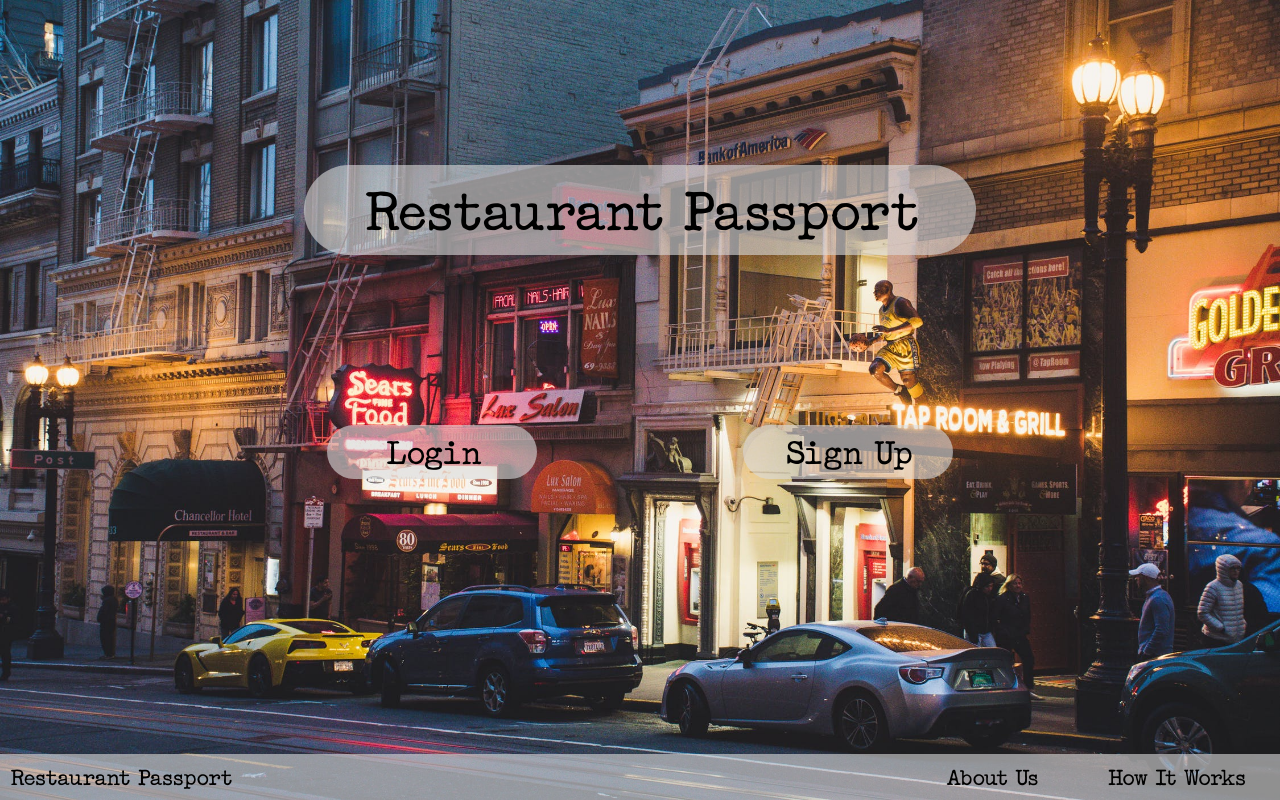
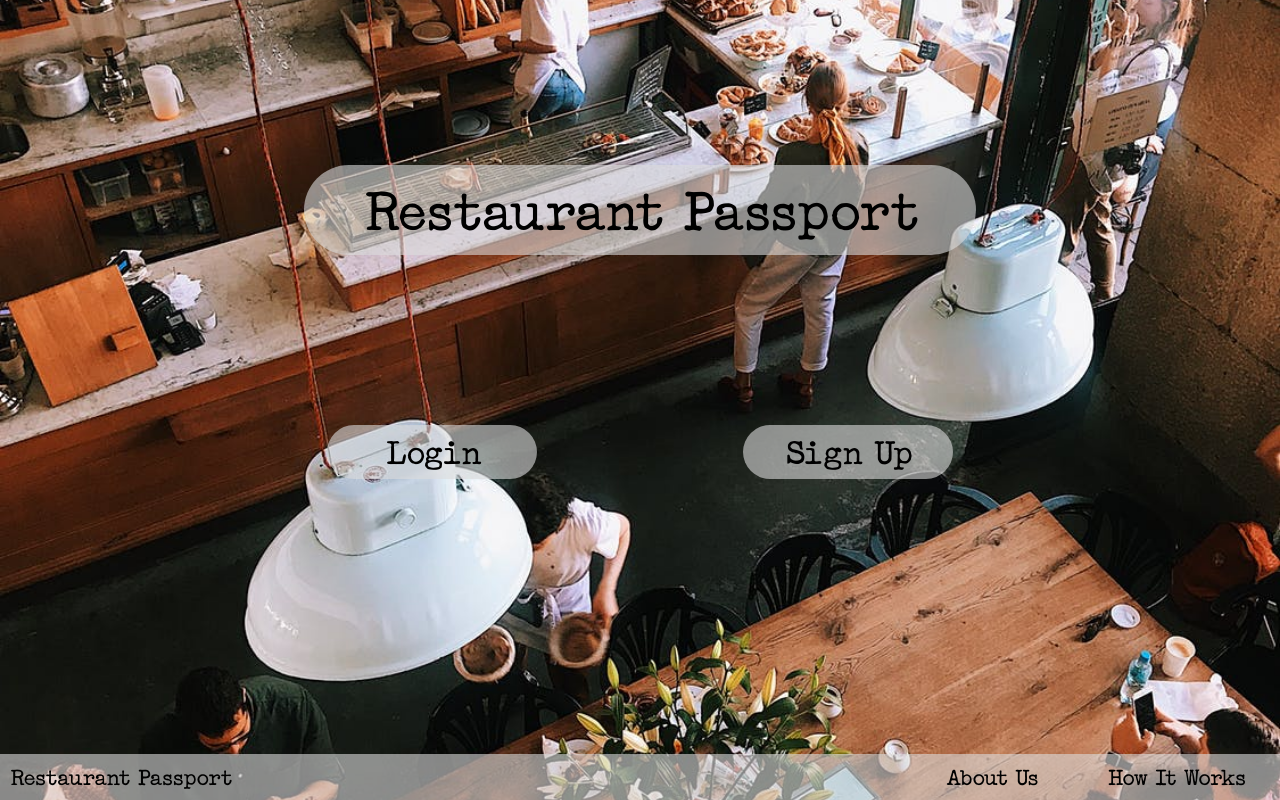
Before and after one commit to BW-Restaurant-Passport-4/UI-Restaurant-Passport, a plain HTML site: page index.html in a window 1280 px wide. Drawn offline with Linux system fonts and the light colour scheme; files whose address does not match are found by name.

Commit message:
added animation slide sow to front page

```diff
--- a/index.html
+++ b/index.html
@@ -9,6 +9,29 @@
     <link rel="stylesheet" href="passport-font-files/stylesheet.css" type="text/css"  />
 </head>
 <body class="bg landing-page-body">
+
+    <ul class="cb-slideshow">
+        <li>
+            <span>Image 01</span>
+        </li>
+        <li>
+            <span>Image 02</span>
+        </li>
+        <li>
+            <span>Image 03</span>
+        </li>
+        <li>
+            <span>Image 04</span>
+        </li>
+        <li>
+            <span>Image 05</span>
+        </li>
+        <li>
+            <span>Image 06</span>
+        </li>
+
+    </ul>
+    <div class="content-container">
     <div class="flex-container">
         <div class="container-landing">
                 <h1>Restaurant Passport</h1>
@@ -25,5 +48,6 @@
             <a href="description-page.html">How It Works</a>
         </div>
     </nav class>
+</div>
 </body>
 </html>
--- a/less/about-page.less
+++ b/less/about-page.less
@@ -1,3 +1,5 @@
+
+
 .about-container{
     width: 75%;
     margin: 0 auto;
--- a/less/animations.less
+++ b/less/animations.less
@@ -27,3 +27,11 @@
     from{background: #311D3F;}
     to{background: none;}
 }
+
+@keyframes image-animation{
+    0% { opacity: 0; animation-timing-function: ease-in; }
+    8% { opacity: 1; animation-timing-function: ease-out; }
+    17% { opacity: 1 }
+    25% { opacity: 0 }
+    100% { opacity: 0 }
+}
--- a/less/global.less
+++ b/less/global.less
@@ -5,7 +5,7 @@ html, body{
     box-sizing: border-box;
 }
 
-.bg {
+.bg{
     background-color: #311D3F;
 }
 
--- a/less/landing-page.less
+++ b/less/landing-page.less
@@ -1,10 +1,67 @@
 .landing-page-body{
 
+.cb-slideshow,
+.cb-slideshow:after {
+    position: fixed;
+    width: 100%;
+    height: 100%;
+    top: 0px;
+    left: 0px;
+    z-index: -1;
+}
+.cb-slideshow:after {
+    content: '';
+    background: transparent;
+}
+
+
+.cb-slideshow li span {
+    width: 100%;
+    height: 100%;
+    position: absolute;
+    top: 0px;
+    left: 0px;
+    color: transparent;
+    background-size: cover;
+    background-position: 50% 50%;
+    background-repeat: none;
+    opacity: 0;
+    z-index: 0;
+    animation: image-animation 36s linear infinite 0s;
+}
+
+.cb-slideshow li:nth-child(1) span {
+    background-image: url(../images/restaurant-1.jpeg);
+}
+.cb-slideshow li:nth-child(2) span {
     background-image: url(../images/restaurant-2.jpeg);
-    width: auto;
-    background-position: center top;
-    background-repeat: no-repeat;
-    background-size: 100% 100%;
+    animation-delay: 6s;
+}
+.cb-slideshow li:nth-child(3) span {
+    background-image: url(../images/3.jpg);
+    animation-delay: 12s;
+}
+.cb-slideshow li:nth-child(4) span {
+    background-image: url(../images/4.jpg);
+    animation-delay: 18s;
+}
+.cb-slideshow li:nth-child(5) span {
+    background-image: url(../images/5.jpg);
+    animation-delay: 24s;
+}
+.cb-slideshow li:nth-child(6) span {
+    background-image: url(../images/6.jpg);
+    animation-delay: 30s;
+}
+
+
+    //background-image: url(../images/restaurant-2.jpeg);
+    //width: auto;
+    //background-position: center top;
+   // background-repeat: no-repeat;
+   // background-size: 100% 100%;
+.content-container{
+    z-index: 1;
 
     height: 100vh;
     display: flex;
@@ -86,5 +143,5 @@
             padding-right: 0px;
         }
     }
-
 }
+}
```
Also changed, not shown: css/index.css, images/3.jpg (added), images/4.jpg (added), images/5.jpg (added), images/6.jpg (added).
